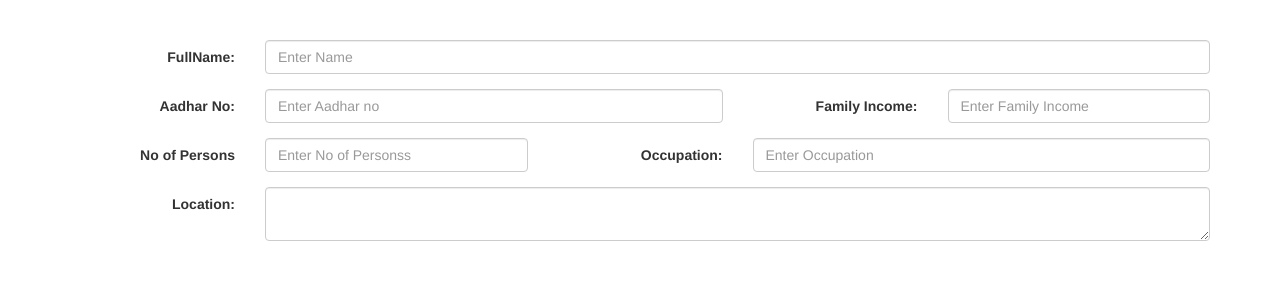
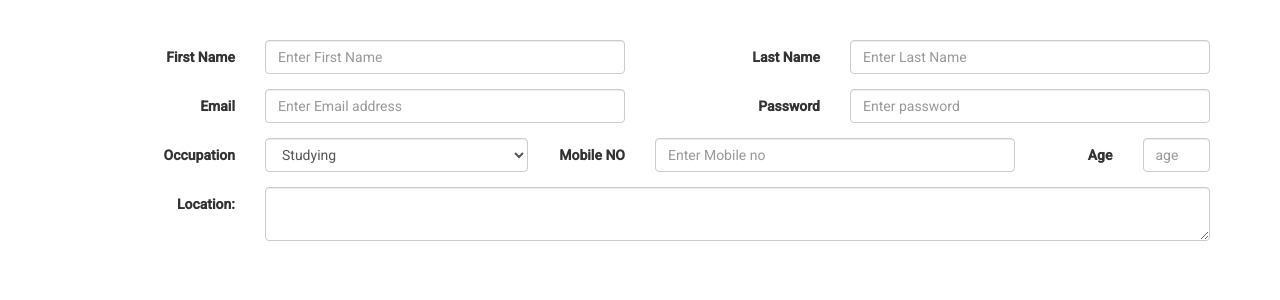
Before and after one commit to devSarika/ayuda, an Angular app: page / in a window 1280 px wide. Shown: the top 300 px of the page. Built offline with nearby package versions, Linux system fonts and the light colour scheme.

Commit message:
added Volunteerform

```diff
--- a/angular.json
+++ b/angular.json
@@ -24,6 +24,7 @@
               "src/assets"
             ],
             "styles": [
+              "./node_modules/@angular/material/prebuilt-themes/indigo-pink.css",
               "src/styles.css"
             ],
             "scripts": []
@@ -89,6 +90,7 @@
               "src/assets"
             ],
             "styles": [
+              "./node_modules/@angular/material/prebuilt-themes/indigo-pink.css",
               "src/styles.css"
             ],
             "scripts": []
@@ -120,6 +122,7 @@
           }
         }
       }
-    }},
+    }
+  },
   "defaultProject": "ayuda"
 }
--- a/package.json
+++ b/package.json
@@ -12,13 +12,16 @@
   "private": true,
   "dependencies": {
     "@angular/animations": "~8.2.14",
+    "@angular/cdk": "~8.2.3",
     "@angular/common": "~8.2.14",
     "@angular/compiler": "~8.2.14",
     "@angular/core": "~8.2.14",
     "@angular/forms": "~8.2.14",
+    "@angular/material": "^8.2.3",
     "@angular/platform-browser": "~8.2.14",
     "@angular/platform-browser-dynamic": "~8.2.14",
     "@angular/router": "~8.2.14",
+    "hammerjs": "^2.0.8",
     "rxjs": "~6.4.0",
     "tslib": "^1.10.0",
     "zone.js": "~0.9.1"
--- a/src/app/app.component.html
+++ b/src/app/app.component.html
@@ -1,3 +1,2 @@
-<app-needyform></app-needyform>
-
+<app-volunteerform></app-volunteerform>
 <router-outlet></router-outlet>
--- /dev/null
+++ b/src/app/volunteerform/volunteerform/volunteerform.component.html
@@ -0,0 +1,51 @@
+<br><br>
+<div class="container">
+    <form class="form-horizontal">
+        <div class="form-group">
+            <label class="control-label col-sm-2" id="firstname">First Name</label>
+            <div class="col-sm-4">
+                <input type="text" class="form-control" placeholder="Enter First Name">
+            </div>
+            <label class="control-label col-sm-2" id="lastname">Last Name</label>
+            <div class="col-sm-4">
+                <input type="text" class="form-control" placeholder="Enter Last Name">
+            </div>
+        </div>
+        <div class="form-group">
+            <label class="control-label col-sm-2" id="email">Email</label>
+            <div class="col-sm-4">
+                <input type="email" class="form-control" placeholder="Enter Email address">
+            </div>
+            <label class="control-label col-sm-2" id="password">Password</label>
+            <div class="col-sm-4">
+                <input type="password" class="form-control" placeholder="Enter password">
+            </div>
+        </div>
+        <div class="form-group ">
+            <label class="control-label col-sm-2" id="occupation">Occupation</label>
+            <div class="col-sm-3">
+                <select class="form-control form-control-sm"  >
+                    <option value="1" disabled selected>Studying</option>
+                    <option value="2">Passed out</option>
+                    <option value="3">Other</option>
+                  </select>
+            </div>
+
+            <label class="control-label col-sm-1" id="mobile">Mobile NO</label>
+            <div class="col-sm-4">
+                <input type="text" class="form-control" placeholder="Enter Mobile no">
+            </div>
+            <label class="control-label col-sm-1" id="age">Age</label>
+            <div class="col-sm-1">
+                <input type="number" class="form-control" placeholder="age">
+            </div>
+        </div>
+
+        <div class="form-group">
+            <label class="control-label col-sm-2" id="location">Location:</label>
+            <div class="col-sm-10">
+                <textarea type="text" class="form-control" placeholder="Enter Location"> </textarea>
+            </div>
+        </div>
+    </form>
+</div>
--- /dev/null
+++ b/src/app/volunteerform/volunteerform/volunteerform.component.ts
@@ -0,0 +1,15 @@
+import { Component, OnInit } from '@angular/core';
+
+@Component({
+  selector: 'app-volunteerform',
+  templateUrl: './volunteerform.component.html',
+  styleUrls: ['./volunteerform.component.css']
+})
+export class VolunteerformComponent implements OnInit {
+
+  constructor() { }
+
+  ngOnInit(): void {
+  }
+
+}
--- a/src/index.html
+++ b/src/index.html
@@ -9,6 +9,8 @@
   <link rel="stylesheet" href="https://maxcdn.bootstrapcdn.com/bootstrap/3.4.1/css/bootstrap.min.css">
   <script src="https://ajax.googleapis.com/ajax/libs/jquery/3.5.1/jquery.min.js"></script>
   <script src="https://maxcdn.bootstrapcdn.com/bootstrap/3.4.1/js/bootstrap.min.js"></script>
+  <link href="https://fonts.googleapis.com/css?family=Roboto:300,400,500&display=swap" rel="stylesheet">
+  <link href="https://fonts.googleapis.com/icon?family=Material+Icons" rel="stylesheet">
 </head>
 <body>
   <app-root></app-root>
--- a/src/main.ts
+++ b/src/main.ts
@@ -1,3 +1,4 @@
+import 'hammerjs';
 import { enableProdMode } from '@angular/core';
 import { platformBrowserDynamic } from '@angular/platform-browser-dynamic';
 
--- a/src/styles.css
+++ b/src/styles.css
@@ -1 +1,4 @@
 /* You can add global styles to this file, and also import other style files */
+
+html, body { height: 100%; }
+body { margin: 0; font-family: Roboto, "Helvetica Neue", sans-serif; }
```
Also changed, not shown: src/app/app.module.ts (+4 -3 lines), src/app/volunteerform/volunteerform/volunteerform.component.css (added), 2 other files (tests, documents, lock files or other folders).
